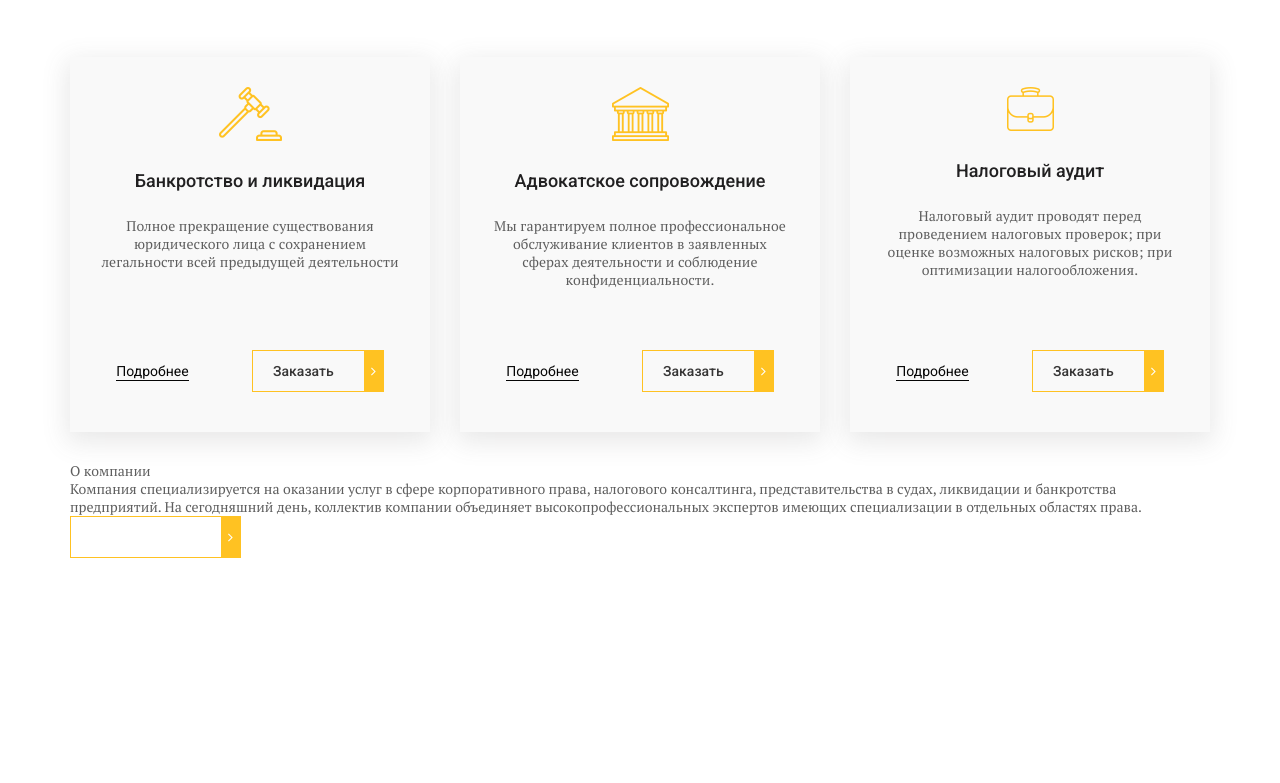
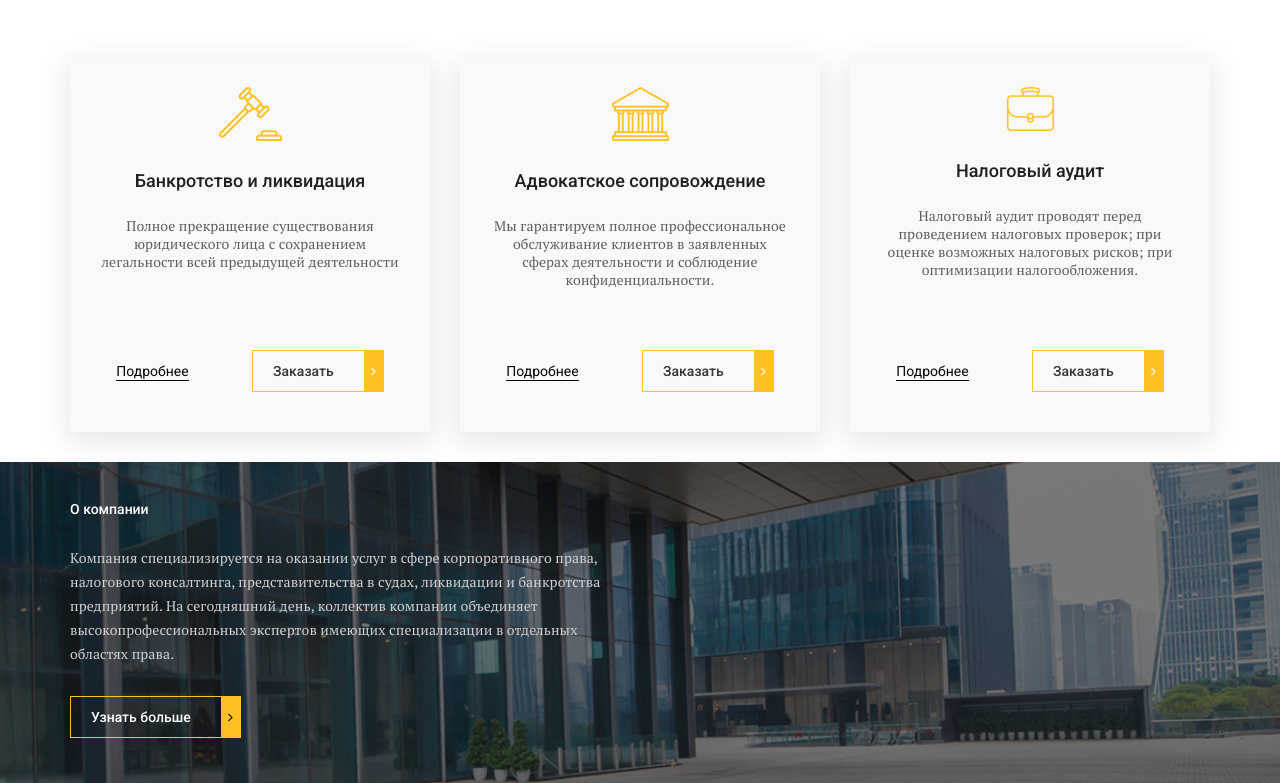
Before and after one commit to tanne-sh/Lion_city, a plain HTML site: page index.html in a window 1280 px wide. Shown: the part 781-1564 px from the top of the page. Before the commit the page ends 1339 px from the top, so only its background shows below. Drawn offline with nearby package versions, Linux system fonts and the light colour scheme; files whose address does not match are found by name.

Commit message:
fixed code

```diff
--- a/css/style.css
+++ b/css/style.css
@@ -306,3 +306,32 @@ body {
   border-bottom: 1px solid #050505;
   margin-right: 60px;
 }
+
+.about {
+  background-image: url(../image/about-fon.jpg);
+  background-size: cover;
+  background-position: center;
+  min-height: 300px;
+  background-repeat: no-repeat;
+  padding: 25px 0px 45px;
+}
+.about__inner {
+  max-width: 545px;
+}
+.about__title {
+  padding: 10px 0px 25px;
+  font-size: 24x;
+  line-height: 24px;
+  font-weight: 500;
+  font-family: "Roboto", sans-serif;
+  color: #fff;
+}
+.about__text {
+  margin-bottom: 30px;
+  letter-spacing: 0.1px;
+  line-height: 24px;
+  color: #d3d2d2;
+}
+.about_btn.default-btn::after {
+  color: #000;
+}
--- a/index.html
+++ b/index.html
@@ -160,18 +160,21 @@
     </section>
     <section class="about">
         <div class="container">
+            <div class="about__inner">
                 <div class="about__title">
                     О компании
                 </div>
                 <div class="about__text">
                     Компания специализируется на оказании услуг в сфере корпоративного права, налогового консалтинга,
-                представительства в судах, ликвидации и банкротства предприятий. На сегодняшний день, коллектив компании
+                    представительства в судах, ликвидации и банкротства предприятий. На сегодняшний день, коллектив
+                    компании
                     объединяет
                     высокопрофессиональных экспертов имеющих
                     специализации в отдельных областях права.
                 </div>
                 <a href="#" class="about_btn default-btn">Узнать больше
                 </a>
+            </div>
         </div>
     </section>
 
```
Lines whose indentation alone changed are shown as unchanged.
